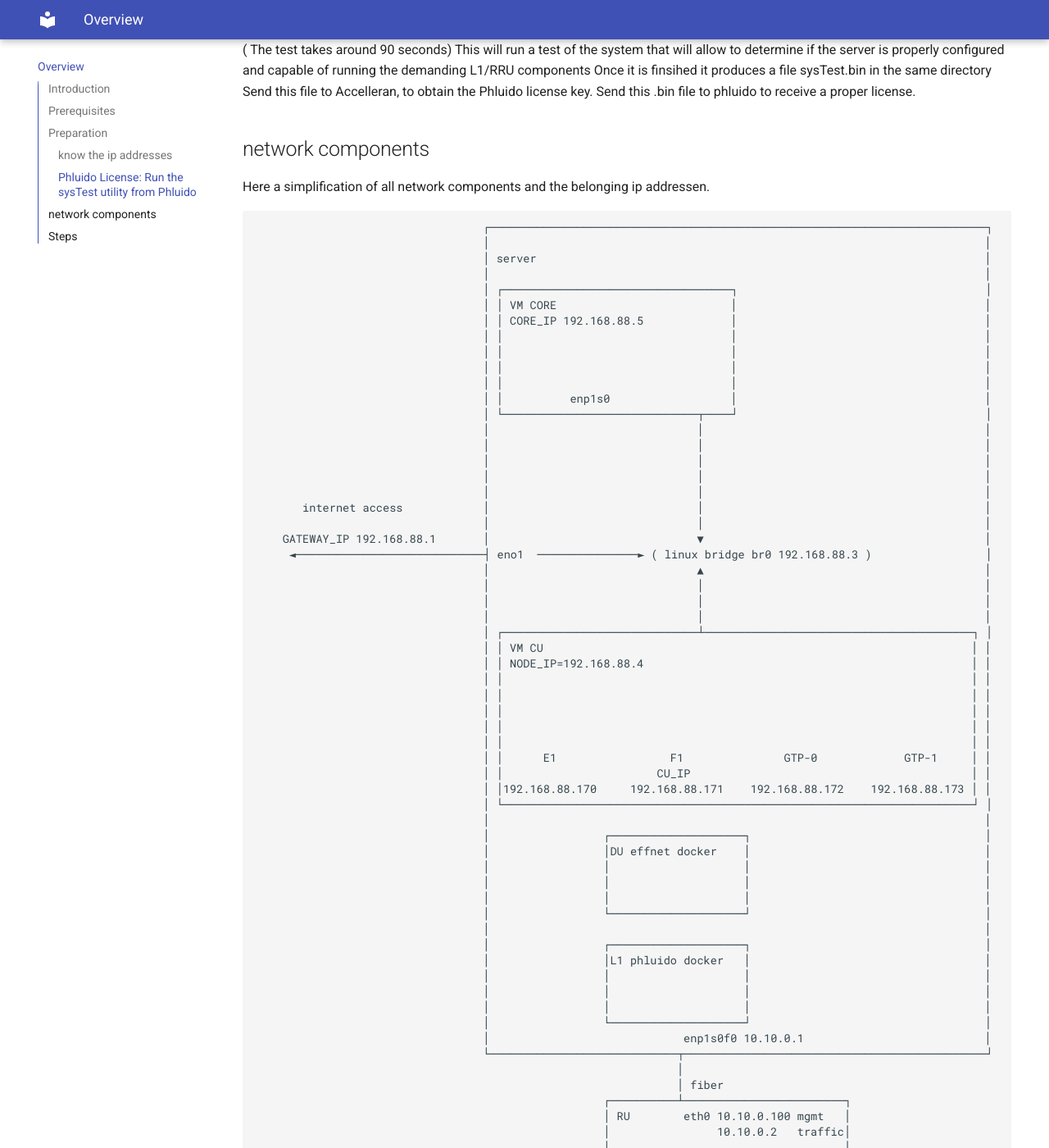
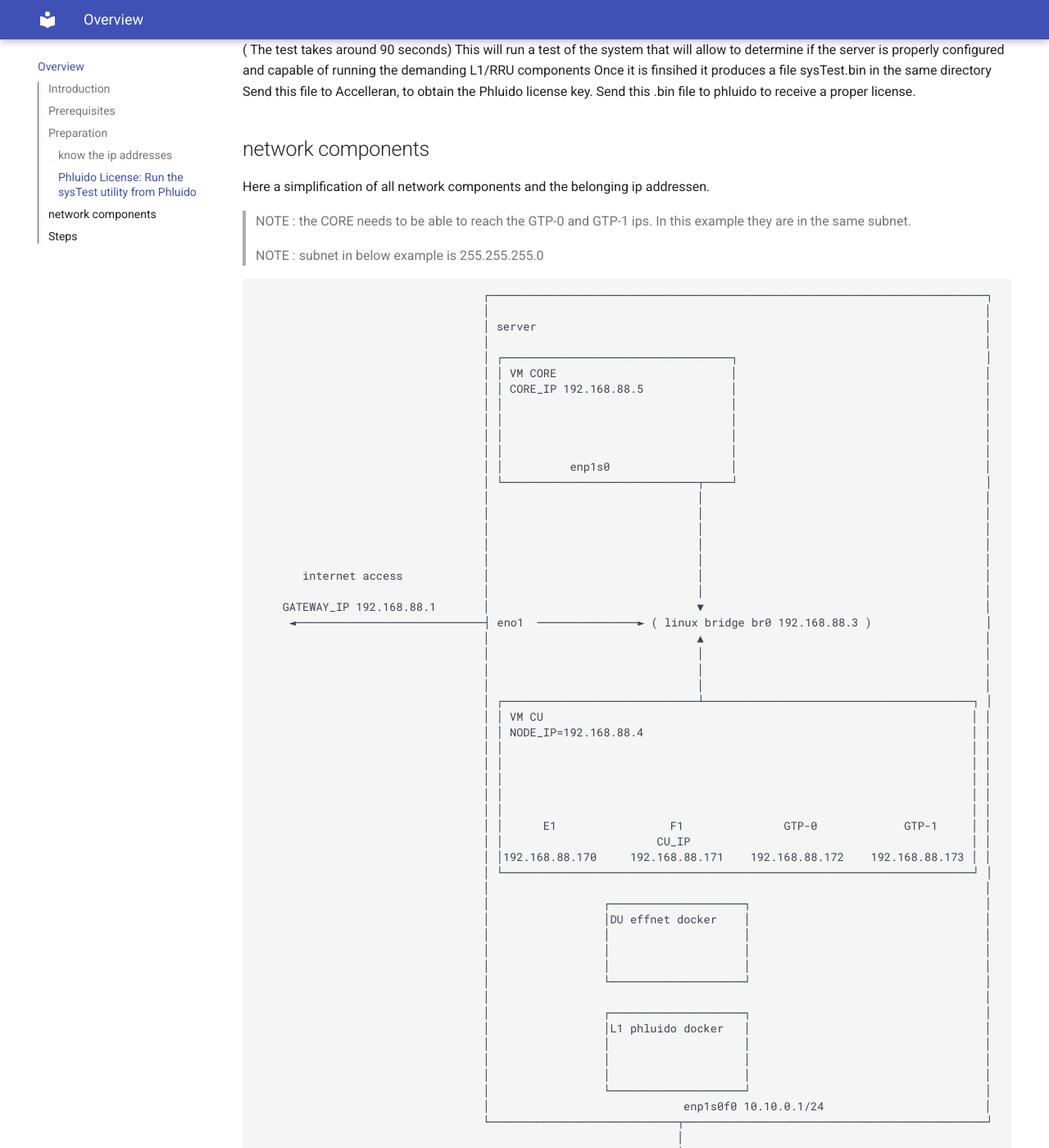
Before and after one commit to accelleran/drax-docs, an MkDocs documentation site: the page built from docs/index.md, in a window 1280 px wide and 1400 px high, scrolled down 1742 px. Shown: the whole window at 82% size. Built offline with MkDocs 1.6.1 and Material for MkDocs 9.7.7, drawn with Linux system fonts in a browser that asks for light colours; the version menu is left out; some of the changed text lies outside the part shown.

Commit message:
Update index.md

````diff
--- a/docs/index.md
+++ b/docs/index.md
@@ -65,6 +65,11 @@ to obtain the Phluido license key. Send this .bin file to phluido to receive a p
 
 ## network components
 Here a simplification of all network components and the belonging ip addressen.
+
+> NOTE : the CORE needs to be able to reach the GTP-0  and GTP-1 ips. In this example they are in the same subnet.
+
+> NOTE : subnet in below example is 255.255.255.0
+
 ```
 
 
@@ -120,18 +125,18 @@ Here a simplification of all network components and the belonging ip addressen.
                                   │                 │                    │                                   │
                                   │                 │                    │                                   │
                                   │                 └────────────────────┘                                   │
-                                  │                             enp1s0f0 10.10.0.1                           │
+                                  │                             enp1s0f0 10.10.0.1/24                        │
                                   └────────────────────────────┬─────────────────────────────────────────────┘
                                                                │
                                                                │ fiber
-                                                    ┌──────────┴────────────────────────┐
-                                                    │ RU        eth0 10.10.0.100 mgmt   │
-                                                    │                10.10.0.2   traffic│
-                                                    │                                   │
-                                                    │                                   │
-                                                    │                                   │
-                                                    │                                   │
-                                                    └───────────────────────────────────┘
+                                                    ┌──────────┴───────────────────────────┐
+                                                    │ RU        eth0 10.10.0.100/24 mgmt   │
+                                                    │                10.10.0.2/24   traffic│
+                                                    │                                      │
+                                                    │                                      │
+                                                    │                                      │
+                                                    │                                      │
+                                                    └──────────────────────────────────────┘
 
 
 ```
````
